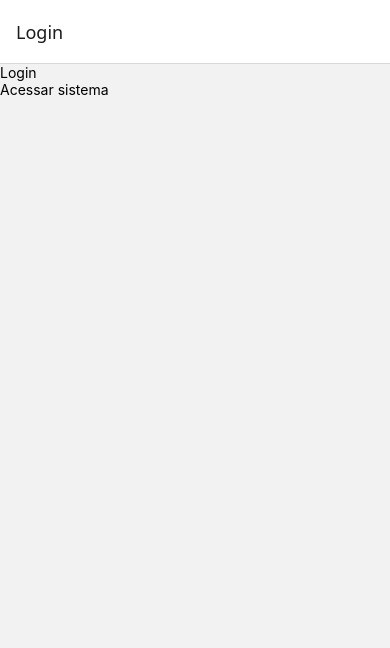
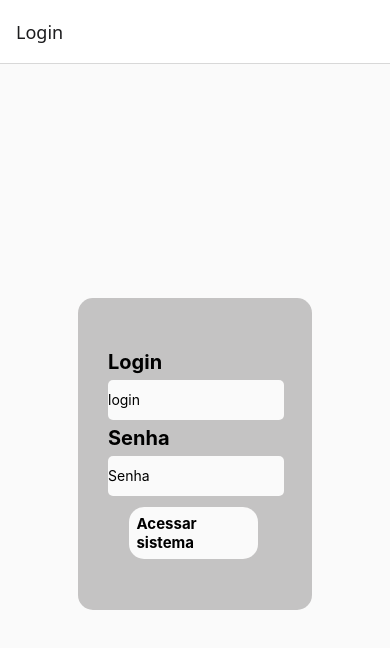
Before and after one commit to JULIOcesar353/gestao-tarefas-mobile, a React Native app: screen /Login in a window 390 px wide. Shown: the top 648 px of the page. Built offline with nearby package versions, Linux system fonts and the light colour scheme.

Commit message:
login/perfil

```diff
--- a/src/telas/login/index.js
+++ b/src/telas/login/index.js
@@ -1,17 +1,40 @@
-import { View, Text, TouchableOpacity } from 'react-native';
-import {  useNavigation } from '@react-navigation/native';
+import { View, Text, TouchableOpacity, TextInput } from 'react-native';
+import { useNavigation } from '@react-navigation/native';
+// import { TextInput } from 'react-native/types_generated/index';
+import { useState } from 'react';
+import styles from './styles';
 
 export default function Login() {
 
     const navigation = useNavigation();
 
+    const [login, setLogin] = useState('');
+    const [senha, setSenha] = useState('');
+
     return (
-        <View>
-            <Text>Login</Text>
+        <View style={styles.container}>
+            <View style={styles.containerLogin}>
+            <Text style={styles.text}>Login</Text>
+            <TextInput
+                onChangeText={setLogin}
+                placeholder='login'
+                keyboardType='ascii-capable'
+                style={styles.input}
 
-            <TouchableOpacity onPress={() => navigation.navigate('GestaoTarefas')}>
-                <Text>Acessar sistema</Text>
+            />
+            <Text style={styles.text}>Senha</Text>
+            <TextInput
+                onChangeText={setSenha}
+                placeholder='Senha'
+                keyboardType='ascii-capable'
+                secureTextEntry={true}
+                style={styles.input}
+            />
+            <TouchableOpacity onPress={() => navigation.navigate('GestaoTarefas')}
+                style={styles.botao}>
+                <Text style={styles.txtBotao}>Acessar sistema</Text>
             </TouchableOpacity>
+            </View>
         </View>
     )
 }
--- /dev/null
+++ b/src/telas/login/styles.js
@@ -0,0 +1,51 @@
+import { StyleSheet } from 'react-native';
+
+
+const styles = StyleSheet.create(
+    {
+        container: {
+            flex: 1,
+            backgroundColor: '#fafafa',
+            alignItems: 'center',
+            justifyContent: 'center',
+        },
+        containerLogin: {
+
+            backgroundColor: '#a19e9e98',
+            width: '60%',
+            height: '40%',
+            borderRadius: 15,
+            justifyContent:'center',
+            gap: 6,
+
+        },
+        text: {
+            fontSize: 20,
+            fontWeight:'bold',
+            marginLeft: 30,
+        },
+        input:{
+            width: '75%',
+            backgroundColor: '#fafafa',
+            borderRadius: 5,
+            height: 40,
+            marginLeft: 30,
+        },
+        botao:{
+            marginLeft: '22%',
+            backgroundColor: '#fafafa',
+            width: '55%',
+            alignItems:'center',
+            borderRadius: 15,
+            marginTop: 5,
+            padding: 7,
+        },
+        txtBotao:{
+            fontSize: 15,
+            fontWeight:'bold',
+        },
+
+    }
+);
+
+export default styles;
--- a/src/telas/perfil/index.js
+++ b/src/telas/perfil/index.js
@@ -1,9 +1,36 @@
-import { View, Text } from 'react-native';
+import { View, Text, TextInput, TouchableOpacity } from 'react-native';
 
 export default function Perfil() {
     return (
         <View>
-            <Text>Perfil</Text>
+            <View>
+                <TouchableOpacity onPress={() => navigation.navigate('GestaoTarefas')}
+                >
+                <Text >Sair</Text>
+                 </TouchableOpacity>
+
+                <Text>Nome</Text>
+                <TextInput
+                placeholder='Nome'
+                />
+
+                <Text>Setor</Text>
+                <TextInput
+                placeholder='Setor'
+                />
+
+                <Text>Cargo</Text>
+                <TextInput
+                placeholder='Cargo'
+                />
+
+                <Text>Email</Text>
+                <TextInput
+                placeholder='Email'
+                />
+
+
+            </View>
         </View>
     )
 }
```
